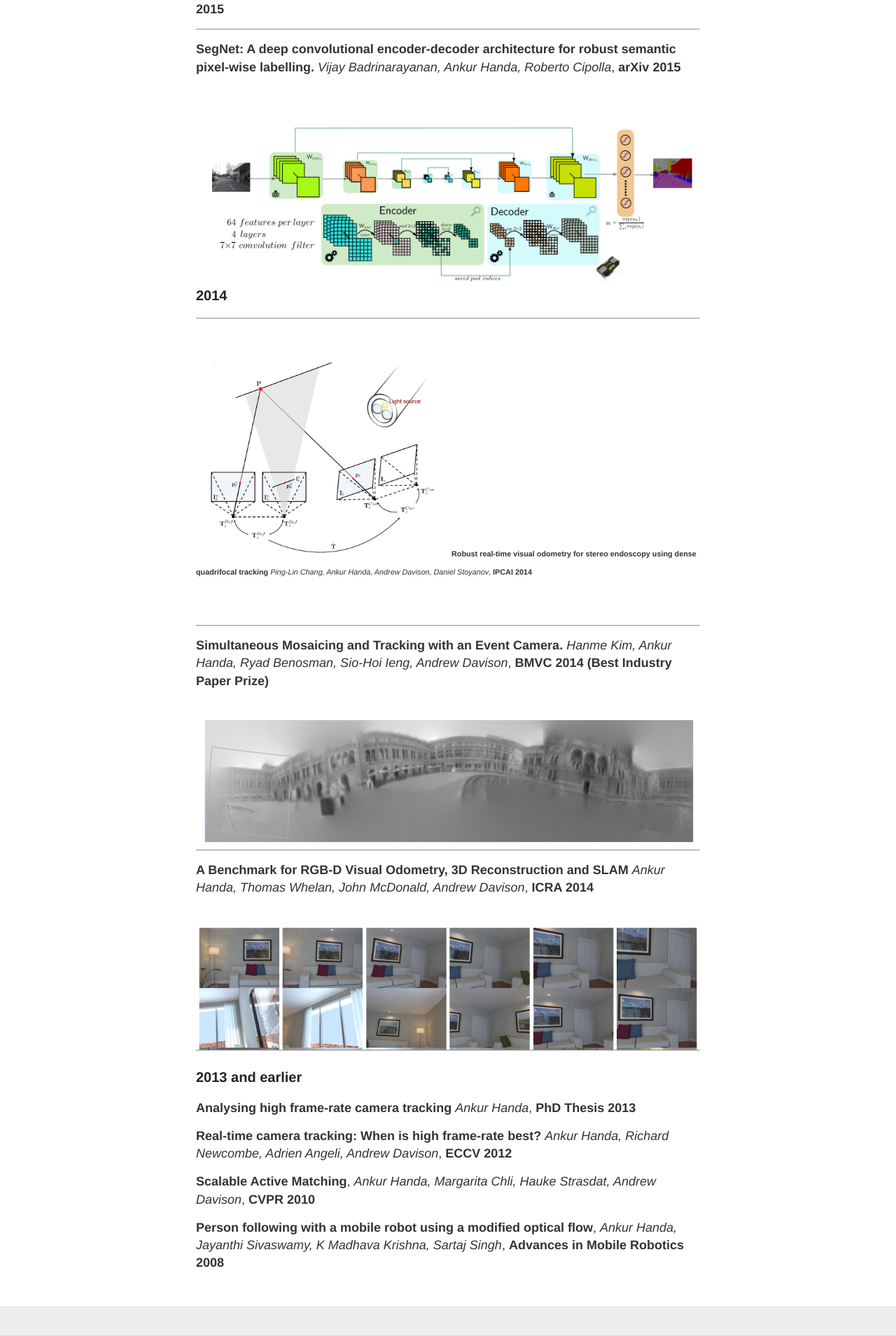
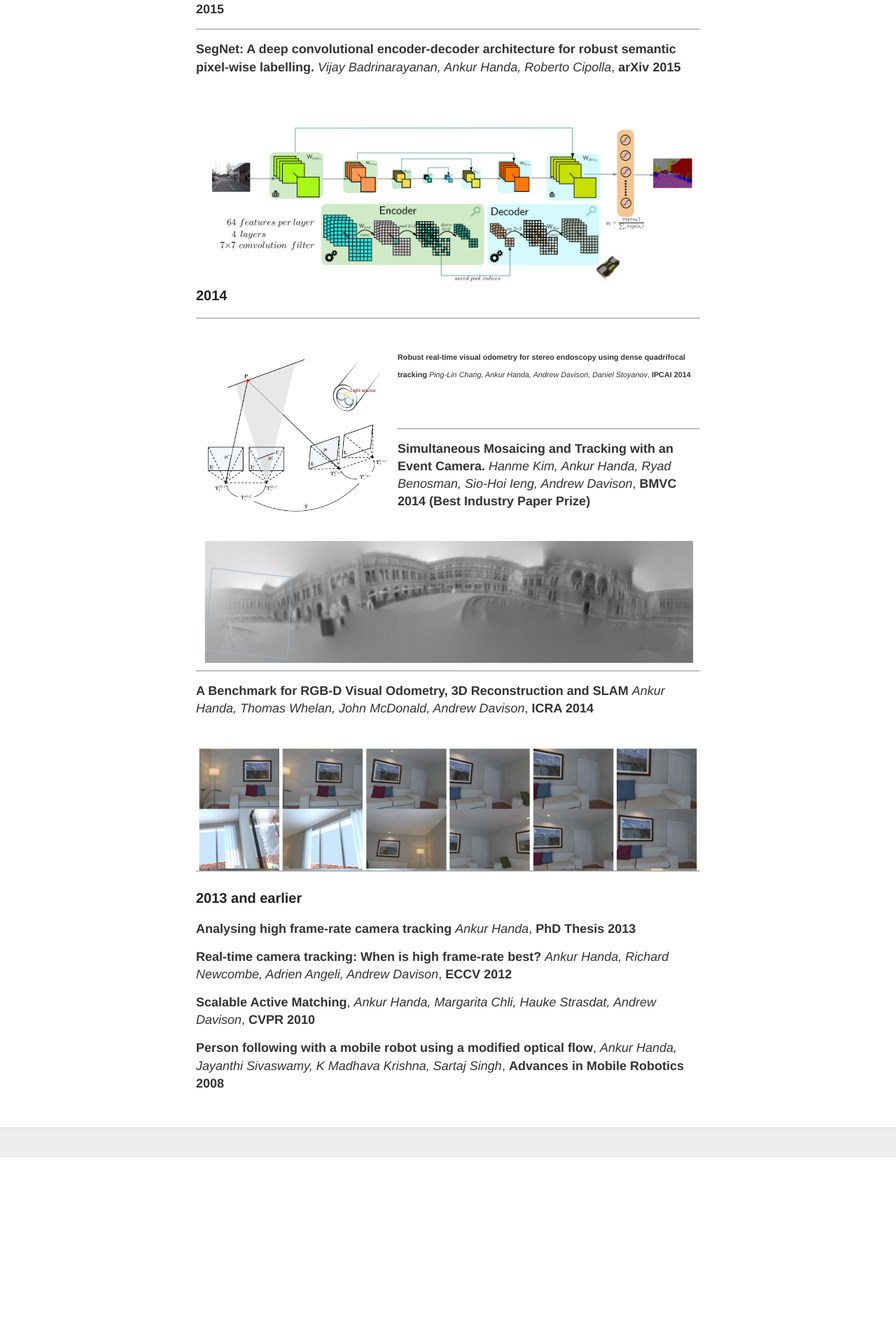
Before and after one commit to ankurhanda/ankurhanda.github.io, a Jekyll site: the page built from publications.md, in a window 1280 px wide. Shown: the part 2591-4500 px from the top of the page at 70% size. Built offline with Jekyll 4.4.1, drawn with Linux system fonts in a browser that asks for light colours; after the commit the page ends 4244 px from its top, so only the background shows below that.

Commit message:
changing the size of the text and image
Signed-off-by: Ankur Handa <ahanda@nvidia.com>

```diff
--- a/publications.md
+++ b/publications.md
@@ -108,7 +108,7 @@ permalink: /publications/
 
 
 <br>
-<img align="center" src="/images/pubs/IPMI2014.png" width="50%"> <span style="line-height: 0.5; font-size: 0.6em;">**Robust real-time visual odometry for stereo endoscopy using dense quadrifocal tracking** _Ping-Lin Chang, Ankur Handa, Andrew Davison, Daniel Stoyanov_, **IPCAI 2014**
+<img align="left" src="/images/pubs/IPMI2014.png" width="40%"> <span style="line-height: 0.5; font-size: 0.6em;">**Robust real-time visual odometry for stereo endoscopy using dense quadrifocal tracking** _Ping-Lin Chang, Ankur Handa, Andrew Davison, Daniel Stoyanov_, **IPCAI 2014**
 <br>
 <br>
 <br>
```
